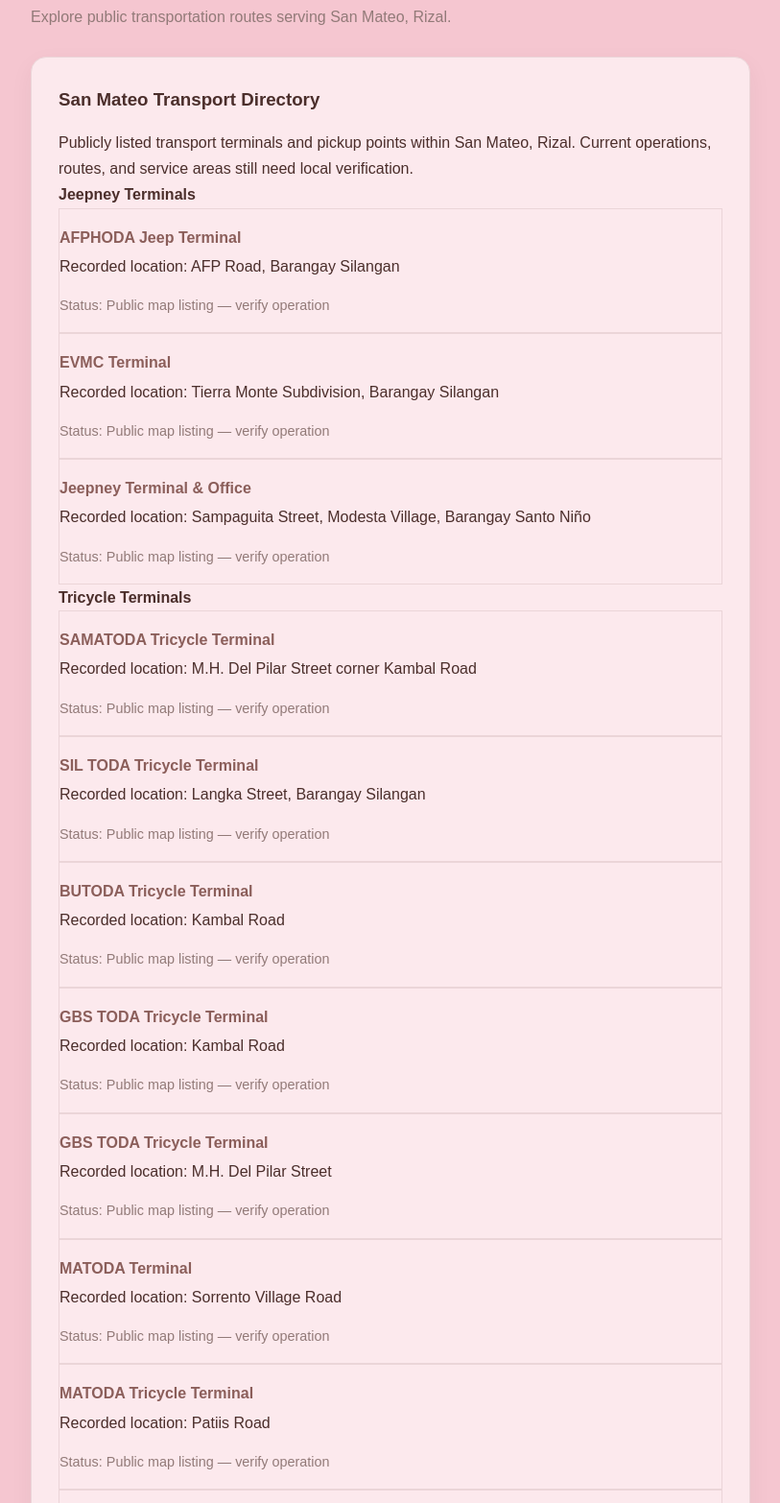
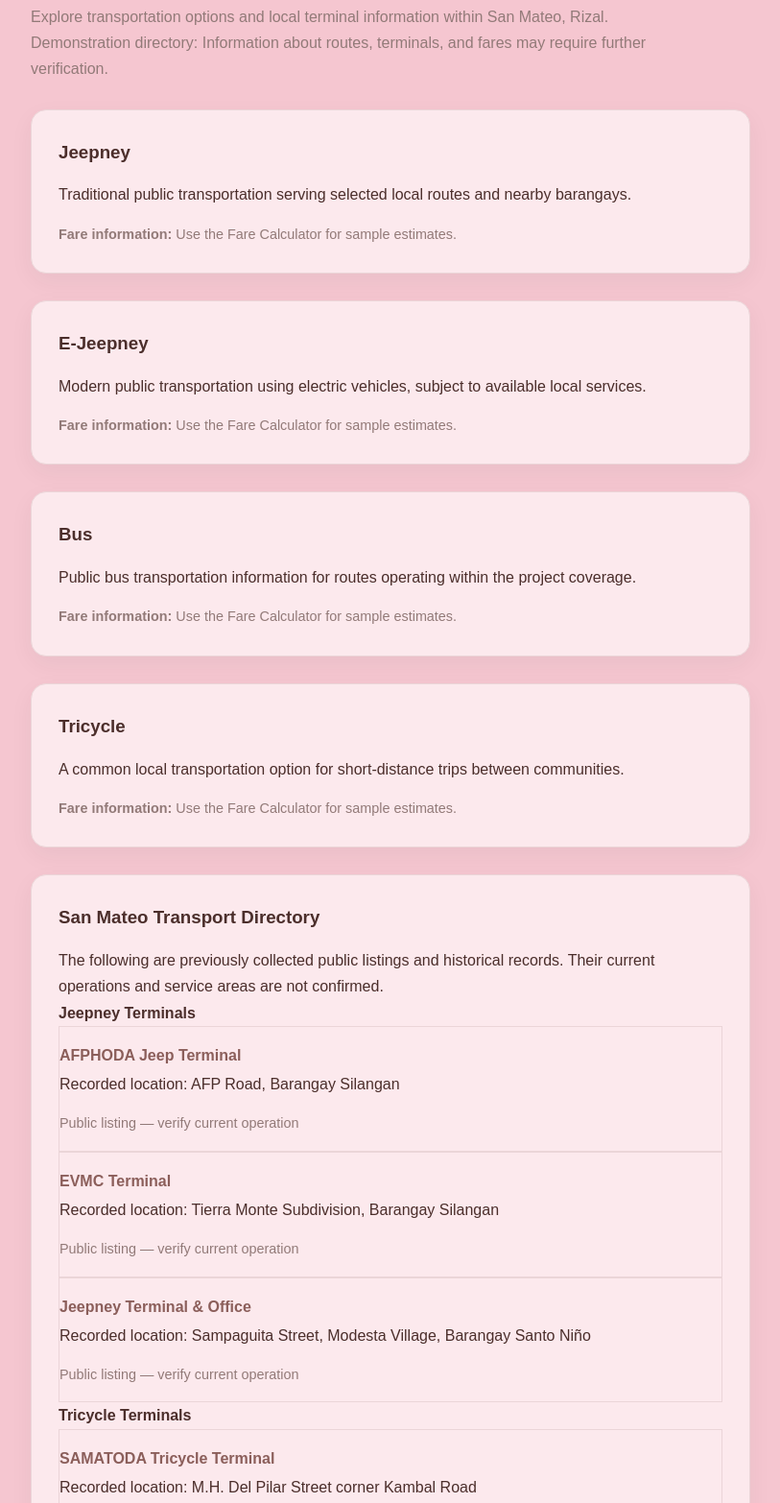
Before and after one commit to mikapengu-hub/FareFair, a plain HTML site: page index.html in a window 1280 px wide. Shown: the part 1917-3483 px from the top of the page at 96% size, without its empty margins (96-909 px from the left). Drawn offline with Linux system fonts and the light colour scheme.

Commit message:
Update index.html

```diff
--- a/index.html
+++ b/index.html
@@ -47,22 +47,67 @@
         </section>
 
 
+
 <section id="routes" class="section">
     <h2>Routes & Fares</h2>
+
     <p>
-        Explore public transportation routes serving
-        San Mateo, Rizal.
+        Explore transportation options and local terminal
+        information within San Mateo, Rizal.
     </p>
 
+    <p class="demo-notice">
+        Demonstration directory: Information about routes,
+        terminals, and fares may require further verification.
+    </p>
 
+    <div class="transport-grid">
+
+        <div class="route-card">
+            <h3>Jeepney</h3>
+            <p>
+                Traditional public transportation serving
+                selected local routes and nearby barangays.
+            </p>
+            <p><strong>Fare information:</strong> Use the Fare Calculator for sample estimates.</p>
+        </div>
+
+        <div class="route-card">
+            <h3>E-Jeepney</h3>
+            <p>
+                Modern public transportation using electric
+                vehicles, subject to available local services.
+            </p>
+            <p><strong>Fare information:</strong> Use the Fare Calculator for sample estimates.</p>
+        </div>
+
+        <div class="route-card">
+            <h3>Bus</h3>
+            <p>
+                Public bus transportation information for
+                routes operating within the project coverage.
+            </p>
+            <p><strong>Fare information:</strong> Use the Fare Calculator for sample estimates.</p>
+        </div>
+
+        <div class="route-card">
+            <h3>Tricycle</h3>
+            <p>
+                A common local transportation option for
+                short-distance trips between communities.
+            </p>
+            <p><strong>Fare information:</strong> Use the Fare Calculator for sample estimates.</p>
+        </div>
+
+    </div>
 
     <div class="route-card">
         <h3>San Mateo Transport Directory</h3>
 
         <p>
-        Publicly listed transport terminals and pickup points
-        within San Mateo, Rizal. Current operations, routes,
-        and service areas still need local verification.
+            The following are previously collected public
+            listings and historical records. Their current
+            operations and service areas are not confirmed.
         </p>
 
         <h4>Jeepney Terminals</h4>
@@ -70,19 +115,19 @@
         <div class="operator-item">
             <h4>AFPHODA Jeep Terminal</h4>
             <p>Recorded location: AFP Road, Barangay Silangan</p>
-        <p class="status-label">Status: Public map listing — verify operation</p>
+            <p class="status-label">Public listing — verify current operation</p>
         </div>
 
         <div class="operator-item">
             <h4>EVMC Terminal</h4>
             <p>Recorded location: Tierra Monte Subdivision, Barangay Silangan</p>
-        <p class="status-label">Status: Public map listing — verify operation</p>
+            <p class="status-label">Public listing — verify current operation</p>
         </div>
 
         <div class="operator-item">
-        <h4>Jeepney Terminal &amp; Office</h4>
+            <h4>Jeepney Terminal & Office</h4>
             <p>Recorded location: Sampaguita Street, Modesta Village, Barangay Santo Niño</p>
-        <p class="status-label">Status: Public map listing — verify operation</p>
+            <p class="status-label">Public listing — verify current operation</p>
         </div>
 
         <h4>Tricycle Terminals</h4>
@@ -90,69 +135,58 @@
         <div class="operator-item">
             <h4>SAMATODA Tricycle Terminal</h4>
             <p>Recorded location: M.H. Del Pilar Street corner Kambal Road</p>
-        <p class="status-label">Status: Public map listing — verify operation</p>
+            <p class="status-label">Public listing — verify current operation</p>
         </div>
 
         <div class="operator-item">
             <h4>SIL TODA Tricycle Terminal</h4>
             <p>Recorded location: Langka Street, Barangay Silangan</p>
-        <p class="status-label">Status: Public map listing — verify operation</p>
+            <p class="status-label">Public listing — verify current operation</p>
         </div>
 
         <div class="operator-item">
             <h4>BUTODA Tricycle Terminal</h4>
             <p>Recorded location: Kambal Road</p>
-        <p class="status-label">Status: Public map listing — verify operation</p>
+            <p class="status-label">Public listing — verify current operation</p>
         </div>
 
         <div class="operator-item">
             <h4>GBS TODA Tricycle Terminal</h4>
-        <p>Recorded location: Kambal Road</p>
-        <p class="status-label">Status: Public map listing — verify operation</p>
-    </div>
-
-    <div class="operator-item">
-        <h4>GBS TODA Tricycle Terminal</h4>
-        <p>Recorded location: M.H. Del Pilar Street</p>
-        <p class="status-label">Status: Public map listing — verify operation</p>
+            <p>Recorded locations: Kambal Road and M.H. Del Pilar Street</p>
+            <p class="status-label">Public listings — verify current operation</p>
         </div>
 
         <div class="operator-item">
             <h4>MATODA Terminal</h4>
             <p>Recorded location: Sorrento Village Road</p>
-        <p class="status-label">Status: Public map listing — verify operation</p>
+            <p class="status-label">Public listing — verify current operation</p>
         </div>
 
         <div class="operator-item">
             <h4>MATODA Tricycle Terminal</h4>
             <p>Recorded location: Patiis Road</p>
-        <p class="status-label">Status: Public map listing — verify operation</p>
+            <p class="status-label">Public listing — verify current operation</p>
         </div>
 
         <div class="operator-item">
             <h4>Patiis Tricycle Terminal</h4>
             <p>Recorded location: Patiis Road, Malanday area</p>
-        <p class="status-label">Status: Public map listing — verify operation</p>
+            <p class="status-label">Public listing — verify current operation</p>
         </div>
 
         <div class="operator-item">
             <h4>SN TODA Tricycle Terminal</h4>
             <p>Recorded location: San Mateo, exact street address not confirmed</p>
-        <p class="status-label">Status: Public map listing — verify operation</p>
+            <p class="status-label">Public listing — verify current operation</p>
         </div>
 
         <div class="operator-item">
             <h4>DB TODA Terminal</h4>
             <p>Recorded location: General Luna Avenue</p>
-        <p class="status-label">Status: Public map listing — verify operation</p>
+            <p class="status-label">Public listing — verify current operation</p>
         </div>
 
         <h4>Historical Transport Cooperative Records</h4>
-
-    <p>
-        The following cooperatives appeared in the
-        2023 government transport cooperative masterlist:
-    </p>
 
         <div class="operator-item">
             <h4>Eastern Villagers Multi-Purpose and Transport Service Cooperative</h4>
@@ -176,14 +210,17 @@
 
         <p>
             <strong>Information status:</strong>
-        Terminal names and locations are based on public map listings.
-        Cooperative addresses are based on historical government records.
-        Current operations, authorized routes, and terminal boundaries
-        have not yet been independently confirmed.
+            Public listings and historical records are presented
+            for project reference only. Current operations,
+            authorized routes, and terminal boundaries have
+            not been independently confirmed.
         </p>
     </div>
+
+    <a href="#calculator" class="primary-button">
+        Calculate Your Fare
+    </a>
 </section>
-
 
 
 <section id="rights">
```
Lines whose indentation alone changed are shown as unchanged.
